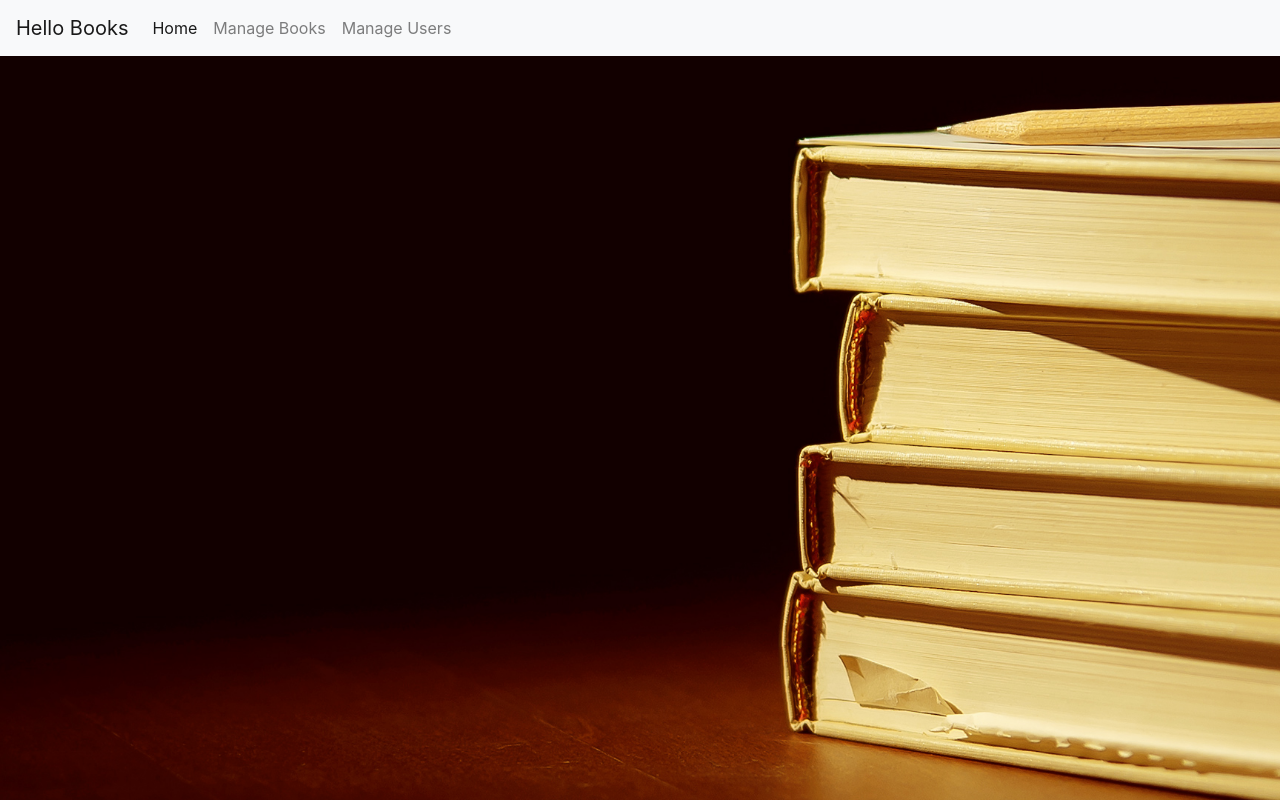
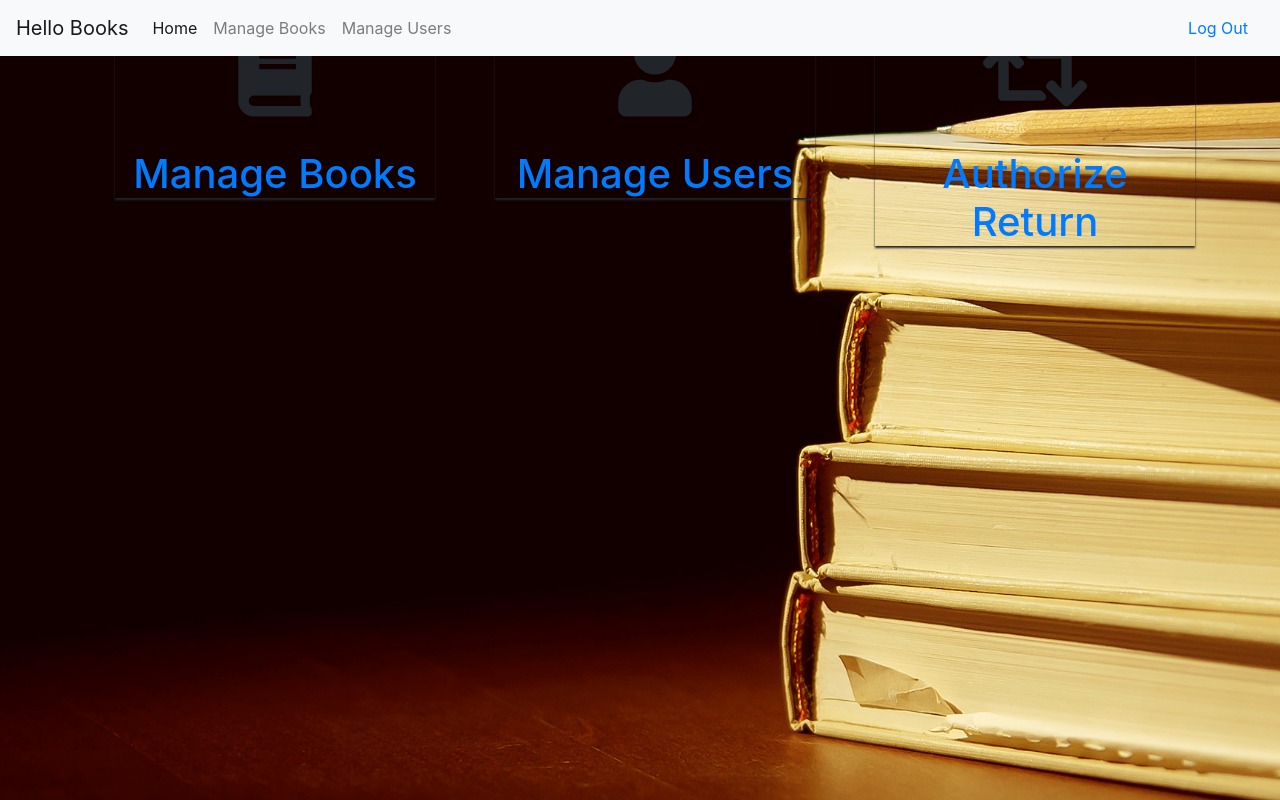
Before and after one commit to brandeddavid/Hello-Books, a plain HTML site: page designs/UI/admin/home.html in a window 1280 px wide. Drawn offline with Linux system fonts and the light colour scheme.

Commit message:
Add admins landing page

```diff
--- a/designs/UI/admin/home.html
+++ b/designs/UI/admin/home.html
@@ -3,6 +3,9 @@
 <head>
 	<title>Admin | Manage Users</title>
 	<link rel="stylesheet" type="text/css" href="../../css/bootstrap.min.css">
+	<link rel="stylesheet" href="https://use.fontawesome.com/releases/v5.0.8/css/solid.css" integrity="sha384-v2Tw72dyUXeU3y4aM2Y0tBJQkGfplr39mxZqlTBDUZAb9BGoC40+rdFCG0m10lXk" crossorigin="anonymous">
+	<link rel="stylesheet" href="https://use.fontawesome.com/releases/v5.0.8/css/fontawesome.css" integrity="sha384-q3jl8XQu1OpdLgGFvNRnPdj5VIlCvgsDQTQB6owSOHWlAurxul7f+JpUOVdAiJ5P" crossorigin="anonymous">
+	<link href="http://fonts.googleapis.com/css?family=Dancing+Script:700|EB+Garamond" rel="stylesheet" type="text/css" />
 	<link rel="stylesheet" type="text/css" href="../../css/style.css">
 
 	<script type="text/javascript" src="../../js/bootstrap.min.js"></script>
@@ -24,13 +27,64 @@
 	        <a class="nav-link" href="manage_books.html">Manage Books</a>
 	      </li>
 	      <li class="nav-item">
-	        <a class="nav-link" href="manage_users.html">Manage Users</a>
+	        <a class="nav-link" href="#">Manage Users</a>
 	      </li>
 	    </ul>
 	  </div>
 
+	  <div>
+			<ul class="nav">
+				<li class="nav-item">
+					<a class="nav-link" href="../index.html">Log Out</a>
+				</li>
+			</ul>
+		</div>
+
 
 	</nav>
 
+	<div  class="container">
+		<div class="admin-panel">
+			<div class="row">
+				<div class="col-lg-4">
+					<div class="panel panel-default book white-background">
+						<div class="panel-heading">
+							<hr>
+							<h3><i class="fas fa-book fa-3x"></i></h3>
+							<hr>
+						</div>
+						<div class="panel-body">
+							<h1 class="text-center admin-panel-link"><a href="manage_books.html">Manage Books</a></h1>
+						</div>
+					</div>
+				</div>
+				<div class="col-lg-4">
+					<div class="panel panel-default book white-background">
+						<div class="panel-heading">
+							<hr>
+							<h3><i class="fas fa-user fa-3x"></i></h3>
+							<hr>
+						</div>
+						<div class="panel-body">
+							<h1 class="text-center admin-panel-link"><a href="#">Manage Users</a></h1>
+						</div>
+					</div>
+				</div>
+				<div class="col-lg-4">
+					<div class="panel panel-default book white-background">
+						<div class="panel-heading">
+							<hr>
+							<h3><i class="fas fa-retweet fa-3x"></i></h3>
+							<hr>
+						</div>
+						<div class="panel-body">
+							<h1 class="text-center admin-panel-link"><a href="#">Authorize Return</a></h1>
+						</div>
+					</div>
+				</div>
+			</div>
+		</div>
+	</div>
+
 </body>
 </html>
```
